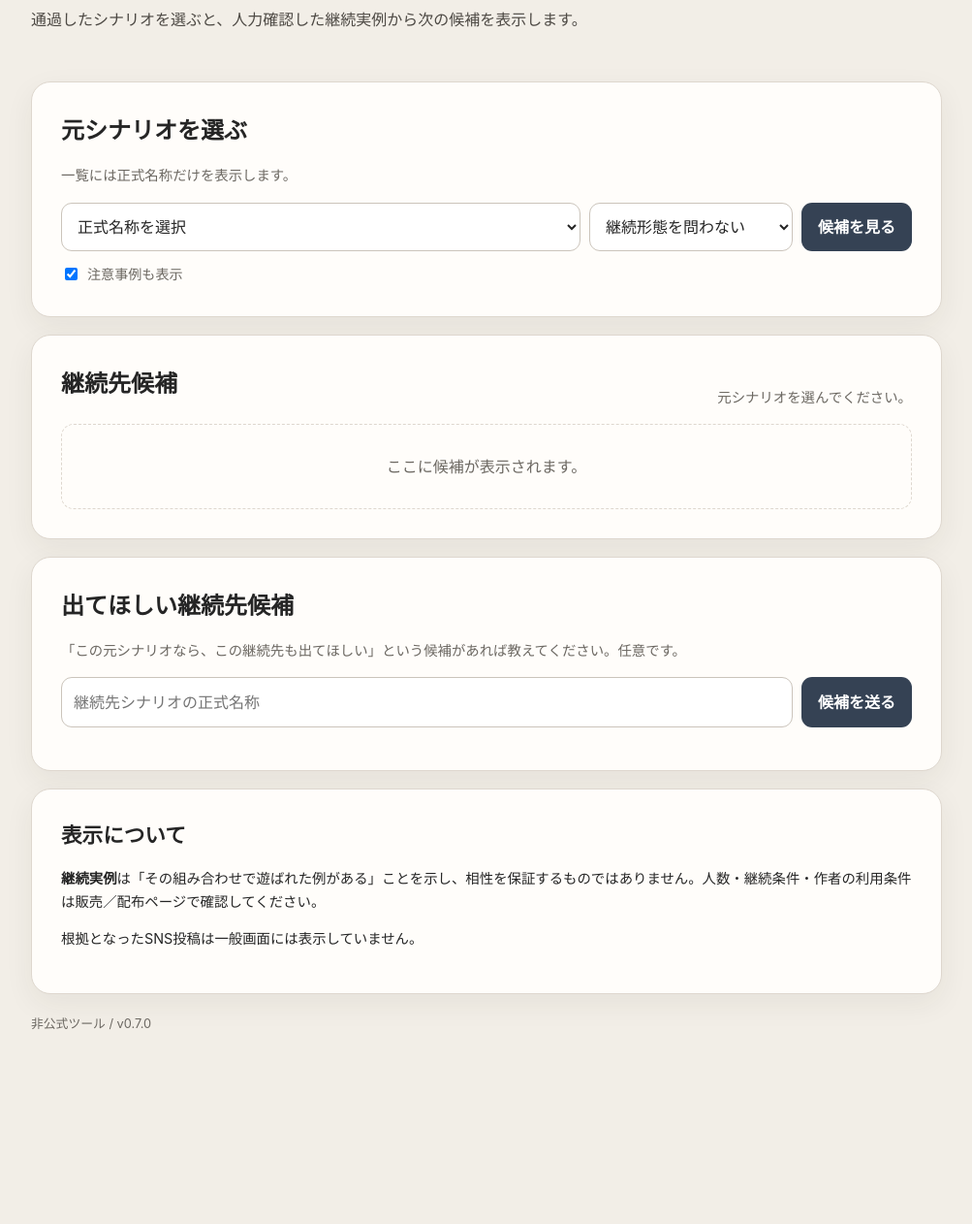
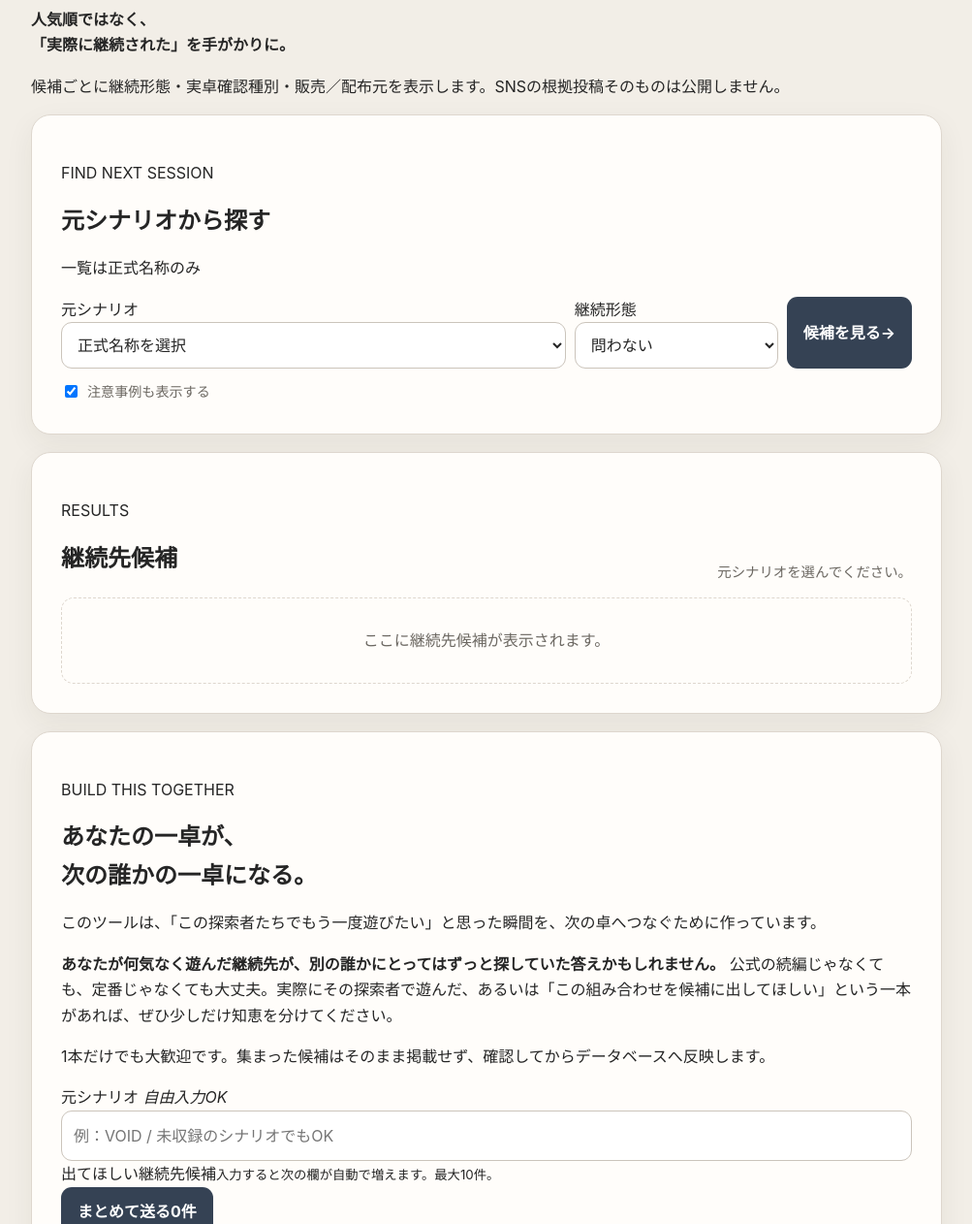
Before and after one commit to kanjiki/coc-continuation-finder, a plain HTML site: page index.html in a window 1280 px wide. Shown: the part 258-1520 px from the top of the page at 97% size, without its empty margins (138-1141 px from the left). Before the commit the page ends 1365 px from the top, so only its background shows below. Drawn offline with Linux system fonts and the light colour scheme.

Commit message:
Refresh UI and contribution form

```diff
--- a/index.html
+++ b/index.html
@@ -4,9 +4,10 @@
 <meta charset="utf-8">
 <meta name="viewport" content="width=device-width,initial-scale=1">
 <title>この自陣、次どこ行く？｜CoC継続先検索</title>
-<meta name="description" content="通過したCoCシナリオから、実際に遊ばれた継続先を理由付きで探します。販売・配布元も確認できます。">
+<meta name="description" content="通過したCoCシナリオから、実際に遊ばれた継続先を理由付きで探します。BOOTH・pixiv・TALTO等の販売・配布元も確認できます。">
+<meta name="theme-color" content="#111827">
 <meta property="og:title" content="この自陣、次どこ行く？">
-<meta property="og:description" content="元シナリオを選ぶだけ。継続先候補とBOOTH・pixiv・TALTO等の配布元を表示します。">
+<meta property="og:description" content="元シナリオを選ぶだけ。人力確認した継続実例から、次の一卓を探します。">
 <meta property="og:type" content="website">
 <meta property="og:url" content="https://kanjiki.github.io/coc-continuation-finder/">
 <meta name="twitter:card" content="summary">
@@ -20,37 +21,79 @@
 <script defer src="app.js"></script>
 </head>
 <body>
-<div id="testBanner" class="test hidden">友人テスト版です。使い勝手を率直に教えてください。</div>
-<header><div class="wrap hero"><p class="eyebrow">CoC CONTINUATION FINDER</p><h1>この自陣、<br>次どこ行く？</h1><p>通過したシナリオを選ぶと、人力確認した継続実例から次の候補を表示します。</p></div></header>
-<main class="wrap">
-<section class="panel">
-<h2>元シナリオを選ぶ</h2>
-<p class="muted">一覧には正式名称だけを表示します。</p>
-<div class="searchrow">
-<select id="source"><option value="">正式名称を選択</option></select>
-<select id="scope"><option value="">継続形態を問わない</option><option value="group">自陣全員・複数人</option><option value="pair">ペア</option><option value="solo">1人・HO単位</option></select>
-<button id="go">候補を見る</button>
-</div>
-<label class="check"><input type="checkbox" id="caution" checked> 注意事例も表示</label>
+<div id="testBanner" class="test hidden">FRIEND TEST — 使い勝手を率直に教えてください。</div>
+<header class="site-hero">
+  <div class="wrap hero-grid">
+    <div class="hero-copy">
+      <p class="eyebrow">COC CONTINUATION FINDER</p>
+      <h1>この自陣、<br><span>次どこ行く？</span></h1>
+      <p class="hero-lead">通過したシナリオを選ぶだけ。人力で確認した継続実例から、探索者たちの「次の一卓」を理由付きで探します。</p>
+      <div id="heroStats" class="hero-stats" aria-label="収録データ概要"></div>
+    </div>
+    <aside class="hero-card">
+      <p class="hero-card-label">ABOUT</p>
+      <strong>人気順ではなく、<br>「実際に継続された」を手がかりに。</strong>
+      <p>候補ごとに継続形態・実卓確認種別・販売／配布元を表示します。SNSの根拠投稿そのものは公開しません。</p>
+    </aside>
+  </div>
+</header>
+
+<main class="wrap main-stack">
+<section class="panel search-panel">
+  <div class="section-head">
+    <div><p class="section-kicker">FIND NEXT SESSION</p><h2>元シナリオから探す</h2></div>
+    <p class="section-note">一覧は正式名称のみ</p>
+  </div>
+  <div class="searchrow">
+    <label class="field"><span>元シナリオ</span><select id="source"><option value="">正式名称を選択</option></select></label>
+    <label class="field"><span>継続形態</span><select id="scope"><option value="">問わない</option><option value="group">自陣全員・複数人</option><option value="pair">ペア</option><option value="solo">1人・HO単位</option></select></label>
+    <button id="go" class="primary-action" type="button">候補を見る <span aria-hidden="true">→</span></button>
+  </div>
+  <label class="check"><input type="checkbox" id="caution" checked> 注意事例も表示する</label>
 </section>
-<section class="panel"><div class="resulthead"><h2>継続先候補</h2><span id="summary" class="muted">元シナリオを選んでください。</span></div><div id="results" class="empty">ここに候補が表示されます。</div></section>
-<section id="requestPanel" class="panel">
-<h2>出てほしい継続先候補</h2>
-<p class="muted">「この元シナリオなら、この継続先も出てほしい」という候補があれば教えてください。任意です。</p>
-<div class="requestrow">
-<input id="requestedCandidate" type="text" maxlength="160" placeholder="継続先シナリオの正式名称">
-<button id="sendRequest" type="button">候補を送る</button>
-</div>
-<p id="requestStatus" class="muted"></p>
+
+<section class="panel results-panel">
+  <div class="resulthead"><div><p class="section-kicker">RESULTS</p><h2>継続先候補</h2></div><span id="summary" class="muted">元シナリオを選んでください。</span></div>
+  <div id="results" class="empty">ここに継続先候補が表示されます。</div>
 </section>
-<section id="feedback" class="panel hidden">
-<h2>30秒だけ感想</h2><p class="muted">この形式を今後使いたいですか？</p>
-<div class="choices"><button data-intent="ぜひ使いたい">ぜひ使いたい</button><button data-intent="条件次第">条件次第</button><button data-intent="使わない">使わない</button></div>
-<textarea id="comment" rows="3" placeholder="欲しい候補、迷った点など（任意）"></textarea>
-<button id="sendFeedback">回答文をコピー</button><p id="feedbackStatus" class="muted"></p>
+
+<section id="requestPanel" class="panel contribute-panel">
+  <div class="contribute-copy">
+    <p class="section-kicker light">BUILD THIS TOGETHER</p>
+    <h2>あなたの一卓が、<br>次の誰かの一卓になる。</h2>
+    <p>このツールは、「この探索者たちでもう一度遊びたい」と思った瞬間を、次の卓へつなぐために作っています。</p>
+    <p><strong>あなたが何気なく遊んだ継続先が、別の誰かにとってはずっと探していた答えかもしれません。</strong> 公式の続編じゃなくても、定番じゃなくても大丈夫。実際にその探索者で遊んだ、あるいは「この組み合わせを候補に出してほしい」という一本があれば、ぜひ少しだけ知恵を分けてください。</p>
+    <p class="contribute-small">1本だけでも大歓迎です。集まった候補はそのまま掲載せず、確認してからデータベースへ反映します。</p>
+  </div>
+  <div class="contribute-form">
+    <label class="field"><span>元シナリオ <em>自由入力OK</em></span><input id="requestSource" type="text" list="requestSourceList" maxlength="160" autocomplete="off" placeholder="例：VOID / 未収録のシナリオでもOK"></label>
+    <datalist id="requestSourceList"></datalist>
+    <div class="field candidate-fieldset">
+      <div class="field-title"><span>出てほしい継続先候補</span><small>入力すると次の欄が自動で増えます。最大10件。</small></div>
+      <div id="candidateFields" class="candidate-fields"></div>
+    </div>
+    <div class="request-actions">
+      <button id="sendRequest" class="contribute-button" type="button">まとめて送る <span id="requestCount">0件</span></button>
+      <p id="requestStatus" class="request-status" aria-live="polite"></p>
+    </div>
+    <p class="privacy-note">名前・SNSアカウントなどの個人情報は収集しません。元シナリオ名と候補名だけを保存します。</p>
+  </div>
 </section>
-<section class="panel note"><h2>表示について</h2><p><b>継続実例</b>は「その組み合わせで遊ばれた例がある」ことを示し、相性を保証するものではありません。人数・継続条件・作者の利用条件は販売／配布ページで確認してください。</p><p>根拠となったSNS投稿は一般画面には表示していません。</p></section>
+
+<section id="feedback" class="panel feedback-panel hidden">
+  <p class="section-kicker">FRIEND TEST</p>
+  <h2>30秒だけ感想</h2><p class="muted">この形式を今後使いたいですか？</p>
+  <div class="choices"><button data-intent="ぜひ使いたい">ぜひ使いたい</button><button data-intent="条件次第">条件次第</button><button data-intent="使わない">使わない</button></div>
+  <textarea id="comment" rows="3" placeholder="迷った点、足りない情報など（任意）"></textarea>
+  <button id="sendFeedback" type="button">回答文をコピー</button><p id="feedbackStatus" class="muted"></p>
+</section>
+
+<section class="panel note-panel">
+  <div><p class="section-kicker">BEFORE YOU PLAY</p><h2>表示について</h2></div>
+  <p><b>継続実例</b>は「その組み合わせで遊ばれた例がある」ことを示すもので、相性や安全性を保証するものではありません。人数・継続条件・作者の利用条件は必ず販売／配布ページで確認してください。</p>
+</section>
 </main>
-<footer class="wrap">非公式ツール / v0.7.0</footer>
+<footer class="wrap footer-inner"><span>非公式ツール</span><span>COC CONTINUATION FINDER / v0.8.0</span></footer>
 <div id="toast" class="toast"></div>
-</body></html>
+</body>
+</html>
```
